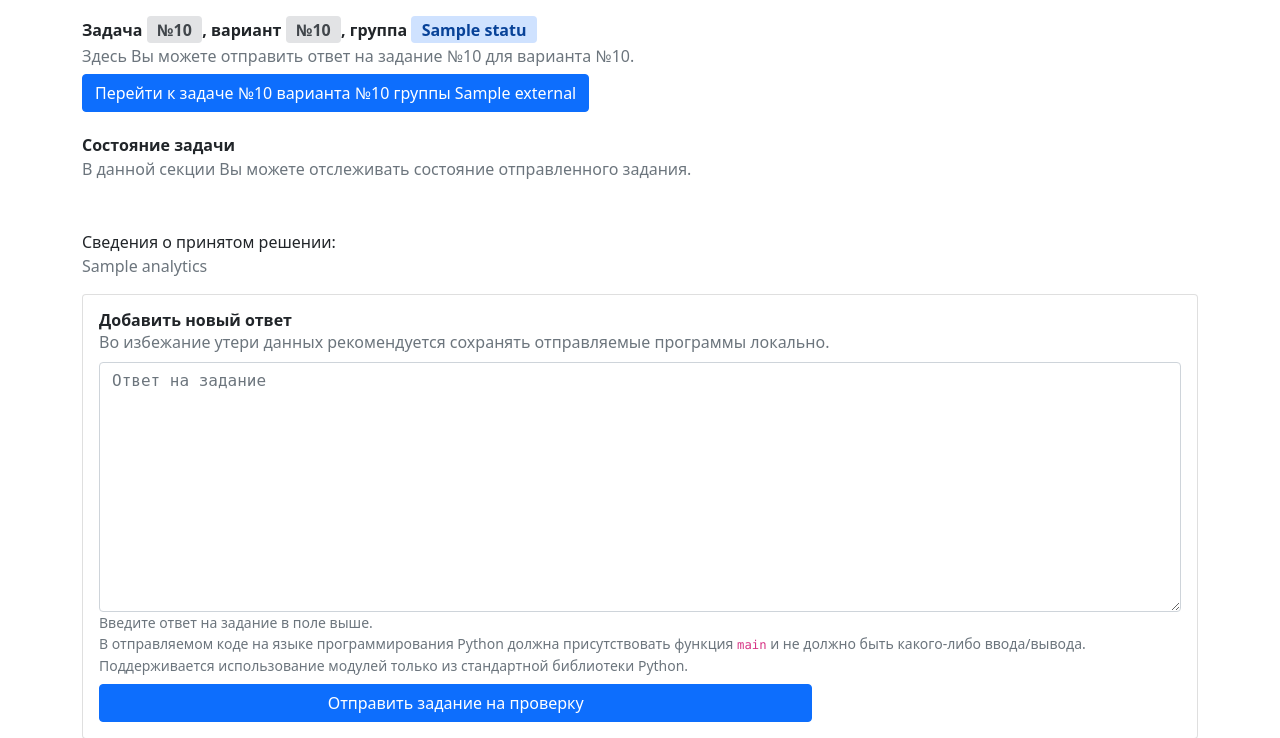
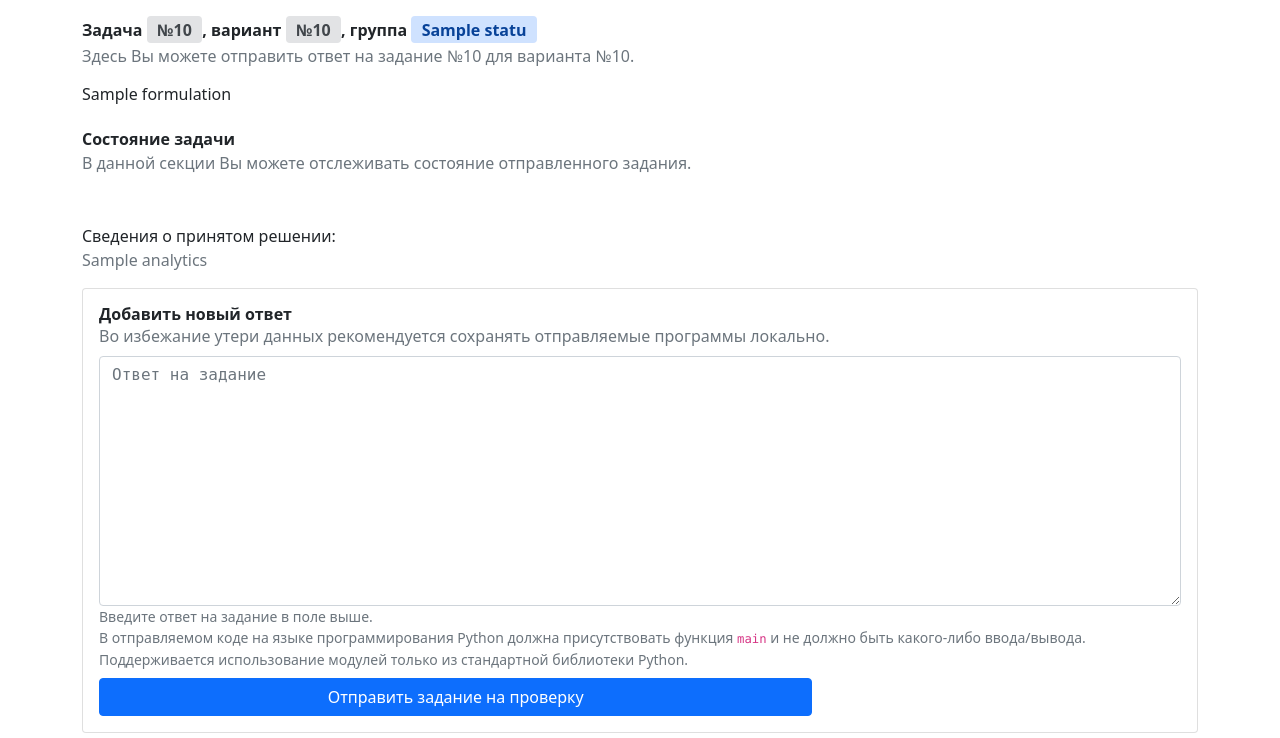
Before and after one commit to kispython-ru/dta, a Python web app: template webapp/templates/student/task.jinja in a window 1280 px wide. Shown: the part 56-794 px from the top of the page. Run offline with Jinja, Linux system fonts and the light colour scheme; the template is opened without the code that fills it: most values are stand-ins (such as "Sample title", 1, 10 or a date in 2020).

Commit message:
feature: Task Expansion (#31)
* feature: Optional task formulation link override
* fix: Disable link if formulation is present

```diff
--- a/webapp/dto.py
+++ b/webapp/dto.py
@@ -41,6 +41,7 @@ class TaskDto:
         self.id = int(task.id)
         self.original = f'{config.task_base_url}/{self.id}/{group.title}.html'
         self.url = self.original if not random else "#"
+        self.formulation = task.formulation
 
 
 class TaskStatusDto:
@@ -54,6 +55,7 @@ class TaskStatusDto:
         config: AppConfig,
     ):
         self.task = task.id
+        self.formulation = task.formulation
         self.ip = status.ip if status is not None else "-"
         self.variant = variant.id
         self.group = int(group.id)
--- a/webapp/models.py
+++ b/webapp/models.py
@@ -50,6 +50,7 @@ class Group(Base):
 class Task(Base):
     __tablename__ = "tasks"
     id = sa.Column("id", sa.Integer, primary_key=True, nullable=False)
+    formulation = sa.Column("formulation", sa.String, nullable=True)
 
 
 class Variant(Base):
--- a/webapp/templates/student/task.jinja
+++ b/webapp/templates/student/task.jinja
@@ -31,11 +31,17 @@
     Здесь Вы можете отправить ответ на задание №{{ status.task + 1 }} для варианта №{{ status.variant + 1 }}.
   </h6>
   <div class="card-subtitle mb-4 mt-2">
+  {% if status.formulation is none %}
     <a class="text-decoration-none btn btn-primary"
        target="__blank"
        href="{{ status.formulation_url }}">
       Перейти к задаче №{{ status.external.task + 1 }} варианта №{{ status.external.variant + 1 }} группы {{ status.external.group_title }}
     </a>
+  {% else %}
+    <div class="mt-3">
+      {{ status.formulation }}
+    </div>
+  {% endif %}
   </div>
   <div>
     <h6 class="card-title fw-bold">
```
Also changed, not shown: webapp/alembic/versions/20220830.14-28.add_task_formulations.py (added, +24 -0 lines), webapp/templates/student/group.jinja (+8 -4 lines).
